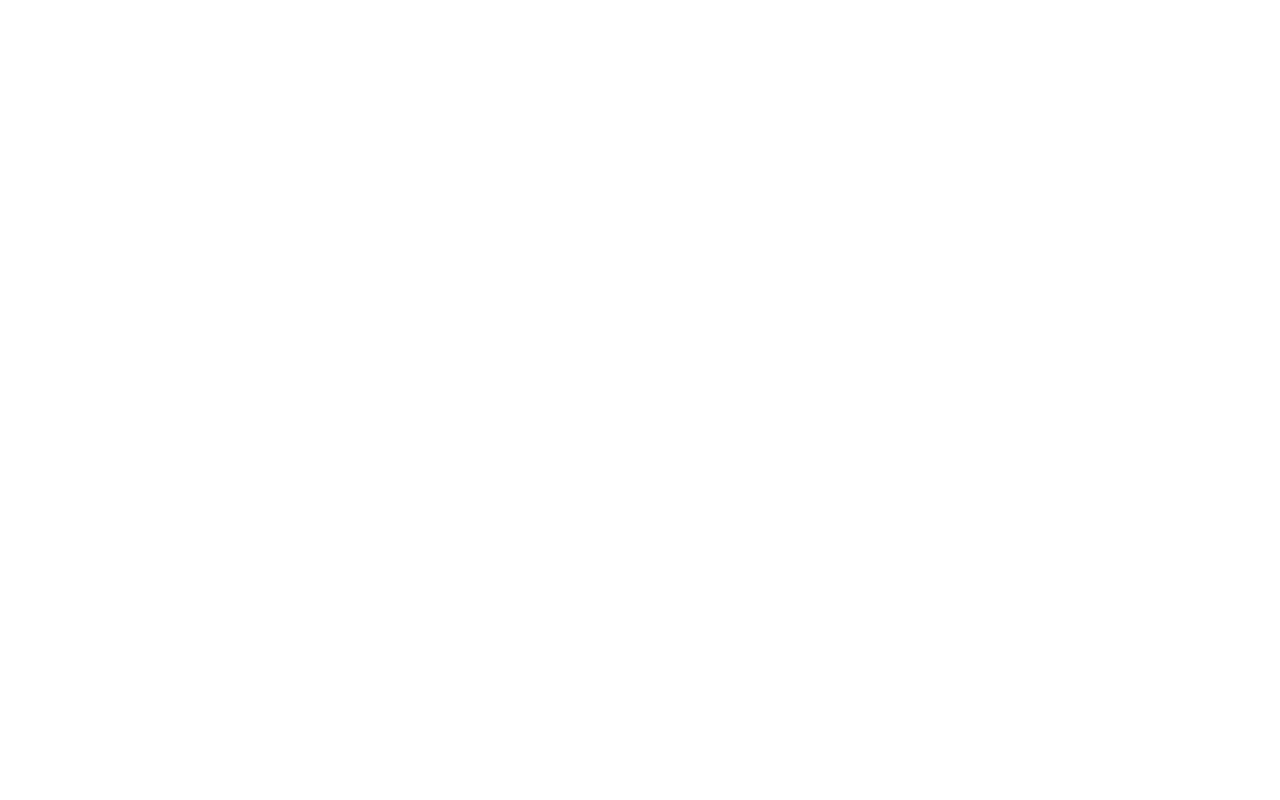
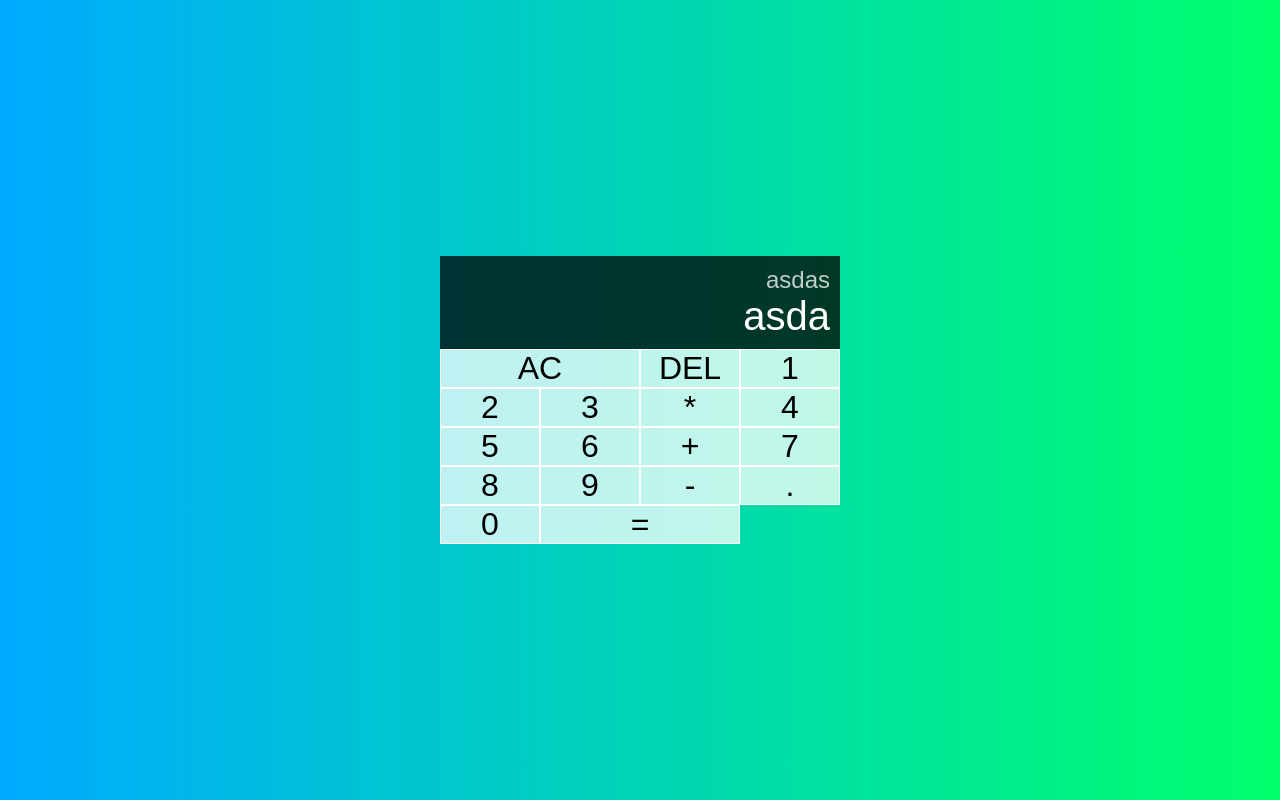
Before and after one commit to Webixon/calc-js, a plain HTML site: page index.html in a window 1280 px wide. Drawn offline with Linux system fonts and the light colour scheme.

Commit message:
html and styling done

```diff
--- a/css.css
+++ b/css.css
@@ -0,0 +1,53 @@
+*, *::before, *::after{
+    margin:0px;
+    padding:0px;
+    box-sizing: border-box;
+    font-family: Arial, Helvetica, sans-serif;
+    font-weight: normal;
+}
+body{
+    background: linear-gradient(to right, #00AAFF, #00FF6C);
+}
+
+.calculator-grid{
+    display: grid;
+    justify-content: center;
+    align-content: center;
+    min-height: 100vh;
+    grid-template-columns: repeat(4, 100px);
+    grid-template-rows: minmax (120px, auto) repeat(5, 100px);
+}
+.calculator-grid > button {
+    cursor: pointer;
+    font-size: 2rem;
+    border: 1px solid white;
+    outline: none;
+    background-color: rgba(255, 255, 255, .75 );
+}
+.calculator-grid > button:hover{
+    background-color: rgba(255, 255, 255, .9 );
+}
+.span-two{
+    grid-column: span 2;
+}
+.output {
+    grid-column: 1 / -1;
+    background-color: rgba(0,0,0,.75);
+    display:flex;
+    align-items: flex-end;
+    justify-content: space-around;
+    flex-direction: column;
+    padding: 10px;
+    word-wrap: break-word;
+    word-break: break-all;
+}
+.output .previous-operand{
+    color: rgba(255,255,255, .75);
+    font-size: 1.5rem;
+
+}
+.output .current-operand{
+    color: white;
+    font-size: 2.5rem;
+
+}
--- a/index.html
+++ b/index.html
@@ -3,9 +3,33 @@
 <head>
     <meta charset="UTF-8">
     <meta name="viewport" content="width=device-width, initial-scale=1.0">
+    <link rel="stylesheet" href ="css.css" type="text/css"></style>
     <title>Calculator</title>
 </head>
 <body>
-
+    <div class="calculator-grid">
+        <div class="output">
+            <div class="previous-operand">asdas</div>
+            <div class="current-operand">asda</div>
+        </div>
+        <button class="span-two">AC</button>
+        <button>DEL</button>
+        <button>1</button>
+        <button>2</button>
+        <button>3</button>
+        <button>*</button>
+        <button>4</button>
+        <button>5</button>
+        <button>6</button>
+        <button>+</button>
+        <button>7</button>
+        <button>8</button>
+        <button>9</button>
+        <button>-</button>
+        <button>.</button>
+        <button>0</button>
+        <button class="span-two">=</button>
+    </div>
+    <script src="main.js"></script>
 </body>
 </html>
```
